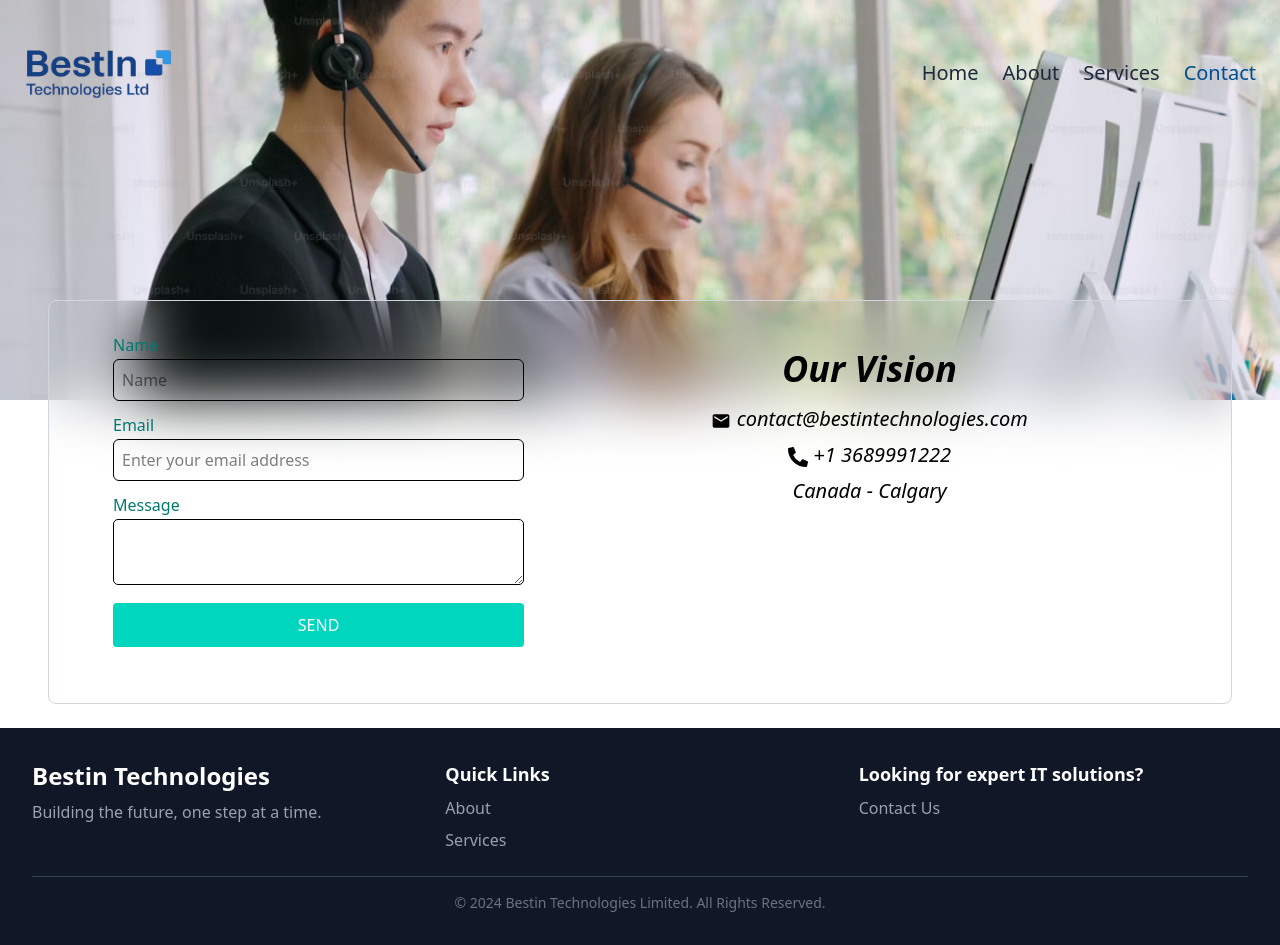
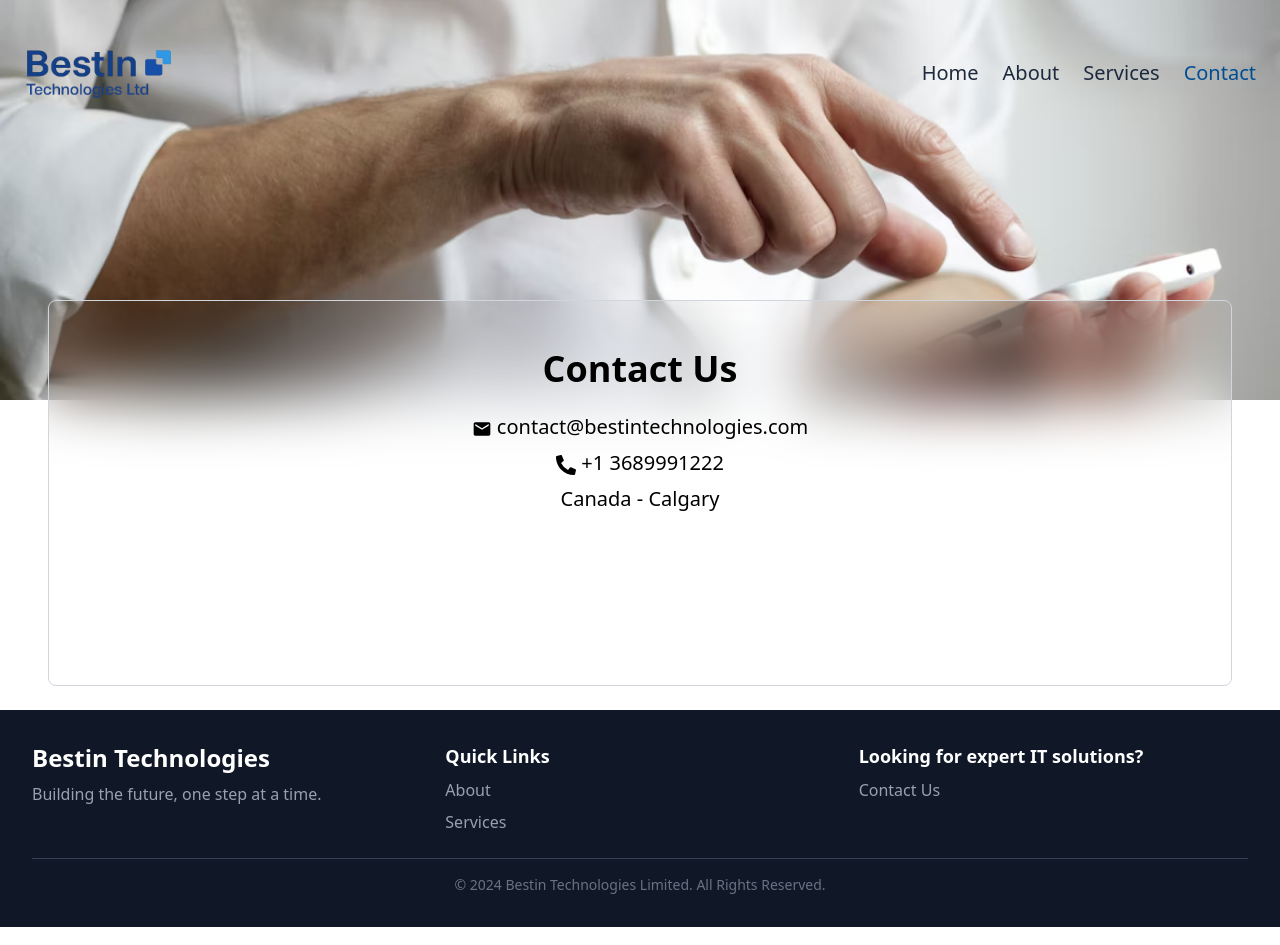
Before and after one commit to Nithya019/new-bestin-technologies, a Next.js app: page /contact in a window 1280 px wide. Built offline with nearby package versions, Linux system fonts and the light colour scheme.

Commit message:
Update images

```diff
--- a/app/contact/page.js
+++ b/app/contact/page.js
@@ -1,22 +1,24 @@
 import React from "react";
 import { FaPhoneAlt } from "react-icons/fa";
 import { MdEmail } from "react-icons/md";
-import Image from 'next/image'
+import Image from "next/image";
 import { TextFade } from "../../components/motion/TextFade";
 
 const Contact = () => {
   return (
     <section className="mb-6">
-      <div
-        className="relative h-[400px] overflow-hidden bg-cover bg-[50%] bg-no-repeat"
-      >
-
-      <Image src="/images/contactHeroImg.avif" className="object-center object-cover" alt="Contact Us" fill/>
+      <div className="relative h-[400px] overflow-hidden bg-cover bg-[50%] bg-no-repeat">
+        <Image
+          src="/images/contactHeroImg.avif"
+          className="object-center object-cover"
+          alt="Contact Us"
+          fill
+        />
       </div>
       <div className="container px-6 md:px-12">
         <div className="block rounded-lg px-6 py-8 md:py-8 md:px-10 -mt-[100px] backdrop-blur-[30px] border border-gray-300">
           <div className="flex flex-wrap">
-            <div className="mb-12 w-full shrink-0 grow-0 basis-auto md:px-3 lg:mb-0 lg:w-5/12 lg:px-6">
+            {/* <div className="mb-12 w-full shrink-0 grow-0 basis-auto md:px-3 lg:mb-0 lg:w-5/12 lg:px-6">
               <form>
                 <div className="mb-3 w-full">
                   <label
@@ -69,19 +71,19 @@
                   Send
                 </button>
               </form>
-            </div>
-            <div className="text-center w-full shrink-0 grow-0 basis-auto lg:w-7/12 pt-4 italic">
+            </div> */}
+            <div className="text-center w-full h-80 pt-4">
               <TextFade>
-            <h2 className="text-4xl font-bold text-gray pb-4">Our Vision</h2>
+                <h2 className="text-4xl font-bold text-gray pb-6">
+                  Contact Us
+                </h2>
                 <p className="text-xl pb-2">
-            <MdEmail className="inline"/> contact@bestintechnologies.com
+                  <MdEmail className="inline" /> contact@bestintechnologies.com
                 </p>
                 <p className="text-xl pb-2">
-            <FaPhoneAlt className="inline"/> +1 3689991222
+                  <FaPhoneAlt className="inline" /> +1 3689991222
                 </p>
-            <p className="text-xl">
-            Canada - Calgary
-            </p>
+                <p className="text-xl">Canada - Calgary</p>
               </TextFade>
             </div>
           </div>
--- /dev/null
+++ b/components/form/action.js
@@ -0,0 +1,24 @@
+"use server";
+
+import { Resend } from 'resend';
+const resend = new Resend(process.env.RESEND_API_KEY);
+
+export async function submitContactForm(prevState, formData) {
+    console.log("formData", formData)
+    const { data, error } = await resend.emails.send({
+    from: 'Acme <onboarding@resend.dev>',
+    to: formData.get('email'),
+    subject: 'Hello world',
+    html: "<p>Thanks for contact Us!!</p>",
+  });
+
+  if (error) {
+    return res.status(400).json(error);
+  }
+  if (data) {
+    console.log("data------", data);
+    return res.status(400).json(error);
+  }
+
+//   res.status(200).json(data);
+}
```
Also changed, not shown: public/images/contactHeroImg.avif, public/images/services.avif (added). Lines whose indentation alone changed are shown as unchanged.
